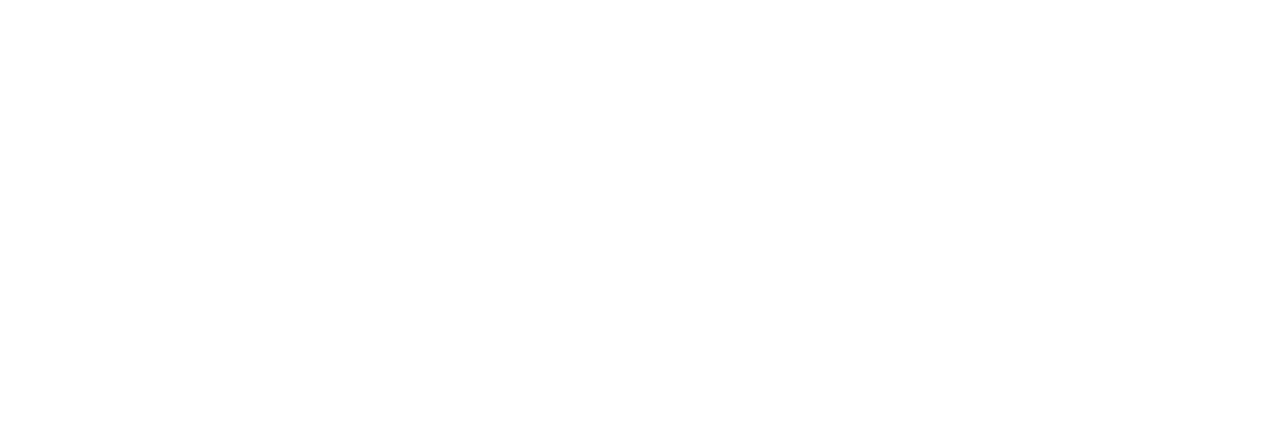
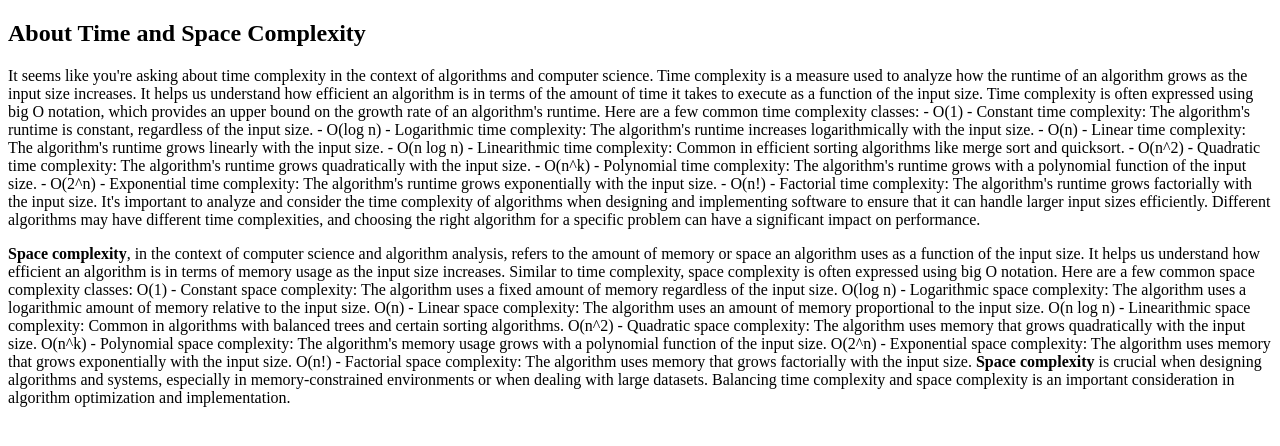
Before and after one commit to acciojob/time-and-space-complexity-durgamalleshnagoju, a website: page main.html in a window 1280 px wide. Drawn offline with Linux system fonts and the light colour scheme.

Commit message:
created a submission

```diff
--- a/main.html
+++ b/main.html
@@ -11,6 +11,46 @@
     <script type="text/javascript" src="./script.js">
 </script>
 
+<section>
+	<h1>
+		About Time and Space Complexity
+	</h1>
+	<p>
+		It seems like you're asking about time complexity in the context of algorithms and computer science. Time complexity is a measure used to analyze how the runtime of an algorithm grows as the input size increases. It helps us understand how efficient an algorithm is in terms of the amount of time it takes to execute as a function of the input size.
+
+Time complexity is often expressed using big O notation, which provides an upper bound on the growth rate of an algorithm's runtime. Here are a few common time complexity classes:
+
+- O(1) - Constant time complexity: The algorithm's runtime is constant, regardless of the input size.
+- O(log n) - Logarithmic time complexity: The algorithm's runtime increases logarithmically with the input size.
+- O(n) - Linear time complexity: The algorithm's runtime grows linearly with the input size.
+- O(n log n) - Linearithmic time complexity: Common in efficient sorting algorithms like merge sort and quicksort.
+- O(n^2) - Quadratic time complexity: The algorithm's runtime grows quadratically with the input size.
+- O(n^k) - Polynomial time complexity: The algorithm's runtime grows with a polynomial function of the input size.
+- O(2^n) - Exponential time complexity: The algorithm's runtime grows exponentially with the input size.
+- O(n!) - Factorial time complexity: The algorithm's runtime grows factorially with the input size.
+
+It's important to analyze and consider the time complexity of algorithms when designing and implementing software to ensure that it can handle larger input sizes efficiently. Different algorithms may have different time complexities, and choosing the right algorithm for a specific problem can have a significant impact on performance.
+	</p>
+	<p>
+		<b>Space complexity</b>, in the context of computer science and algorithm analysis, refers to the amount of memory or space an algorithm uses as a function of the input size. It helps us understand how efficient an algorithm is in terms of memory usage as the input size increases.
+		Similar to time complexity, space complexity is often expressed using big O notation. Here are a few common space complexity classes:
+
+O(1) - Constant space complexity: The algorithm uses a fixed amount of memory regardless of the input size.
+O(log n) - Logarithmic space complexity: The algorithm uses a logarithmic amount of memory relative to the input size.
+O(n) - Linear space complexity: The algorithm uses an amount of memory proportional to the input size.
+O(n log n) - Linearithmic space complexity: Common in algorithms with balanced trees and certain sorting algorithms.
+O(n^2) - Quadratic space complexity: The algorithm uses memory that grows quadratically with the input size.
+O(n^k) - Polynomial space complexity: The algorithm's memory usage grows with a polynomial function of the input size.
+O(2^n) - Exponential space complexity: The algorithm uses memory that grows exponentially with the input size.
+O(n!) - Factorial space complexity: The algorithm uses memory that grows factorially with the input size.
+<b>Space complexity</b> is crucial when designing algorithms and systems, especially in memory-constrained environments or when dealing with large datasets. Balancing time complexity and space complexity is an important consideration in algorithm optimization and implementation.
+
+
+
+
+
+	</p>
+</section>
 </body>
 
 </html>
```
